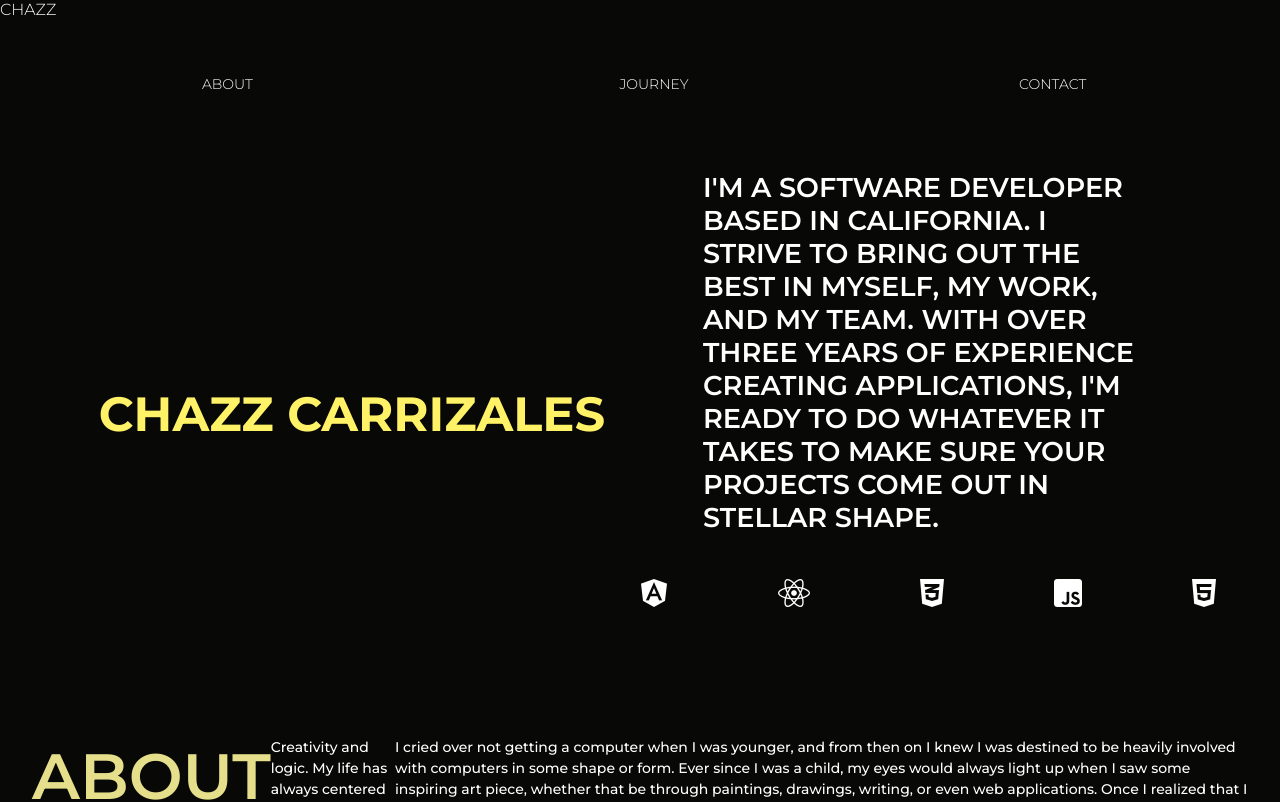
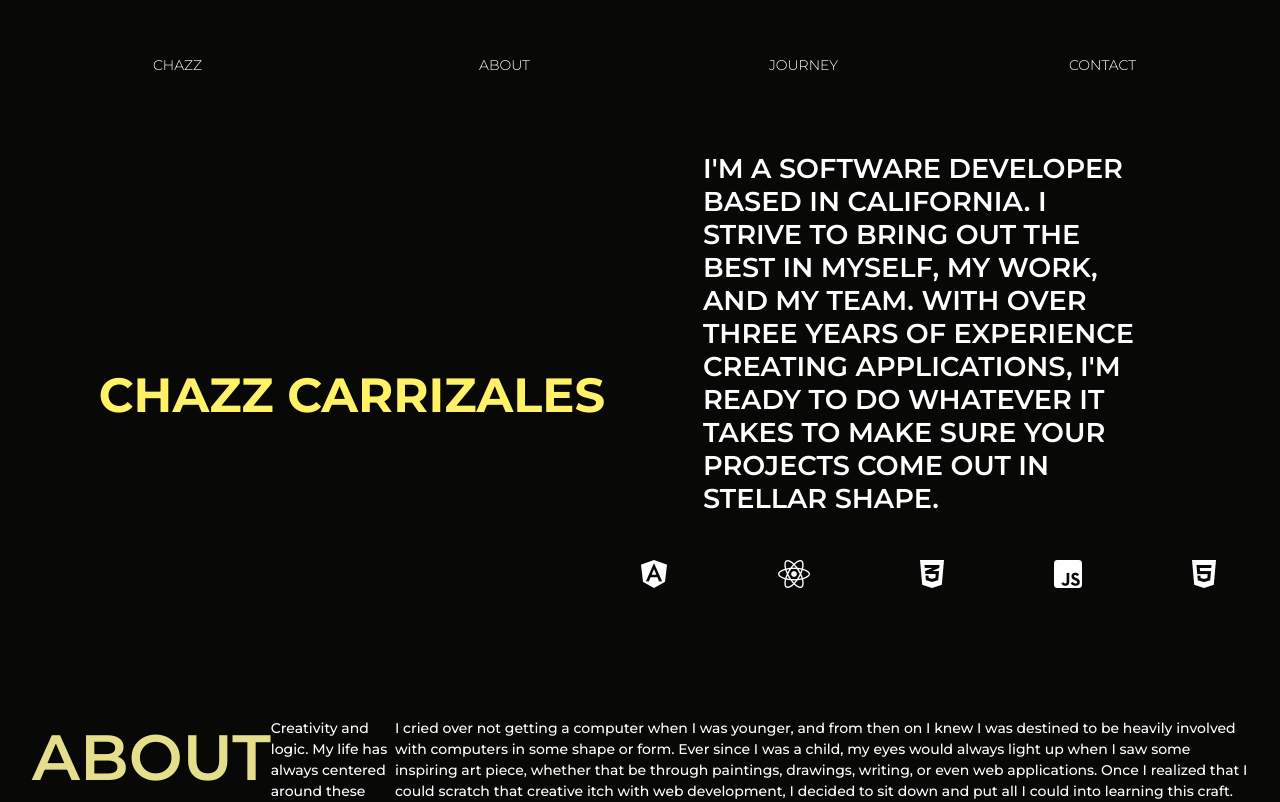
Before and after one commit to czcarrizales/react-portfolio, a React (Create React App) app: page / in a window 1280 px wide. Shown: the top 802 px of the page. Built offline with nearby package versions, Linux system fonts and the light colour scheme.

Commit message:
putting all links into same div on nav

```diff
--- a/src/components/Navbar.js
+++ b/src/components/Navbar.js
@@ -6,12 +6,13 @@ import chazzLogo from "../images/chazz-logo.png";
 
 export default function Navbar() {
   return (
-    <div className="navbar-container">
-      <Link to="/" className="logo">
+      <nav>
+        <ul className="navLinks">
+          <li>
+          <Link to="/" className="logo">
         CHAZZ
       </Link>
-      <nav>
-        <ul className="navLinks">
+          </li>
           <li>
             <a href="#">ABOUT</a>
           </li>
@@ -23,6 +24,5 @@ export default function Navbar() {
           </li>
         </ul>
       </nav>
-    </div>
   );
 }
```
